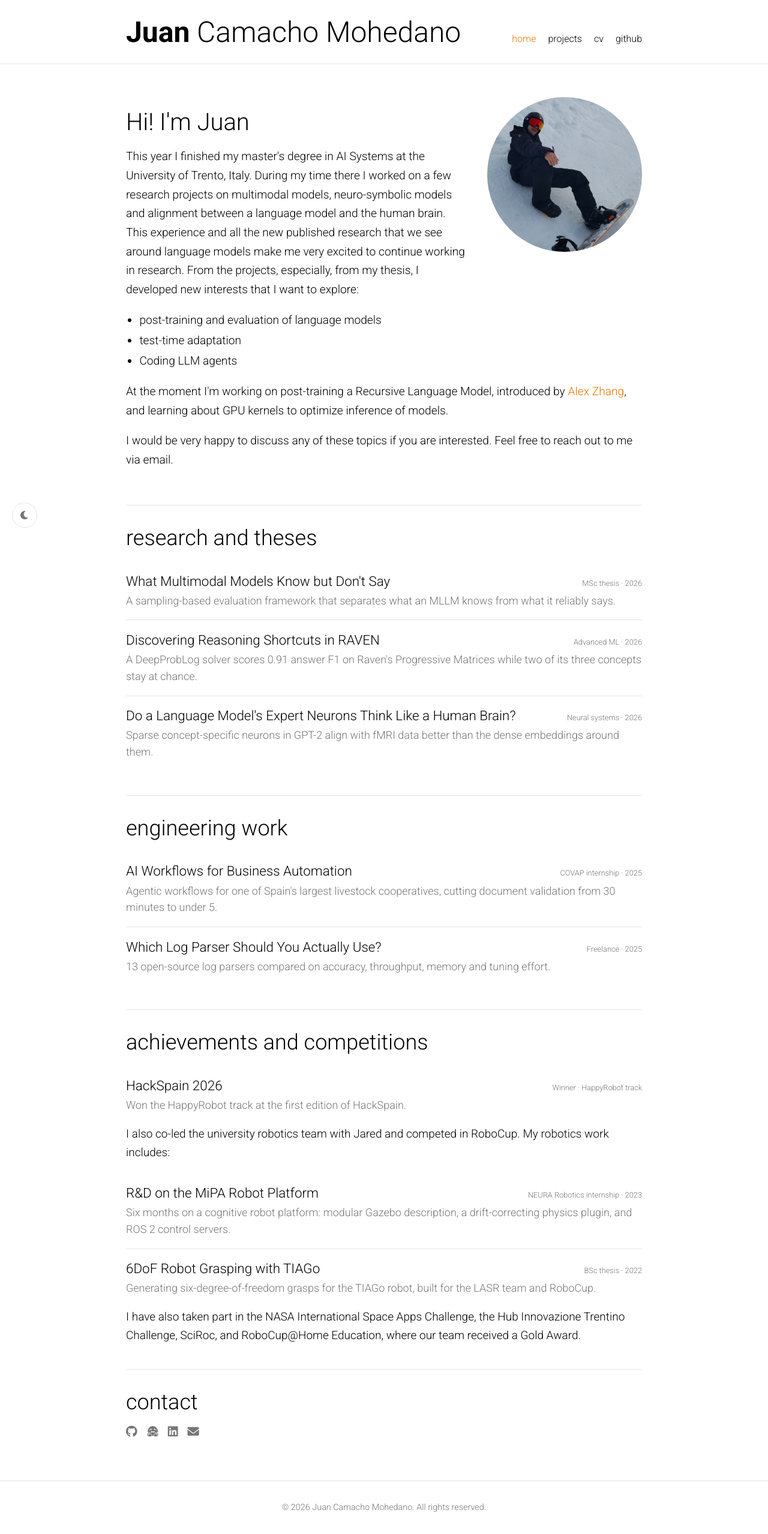
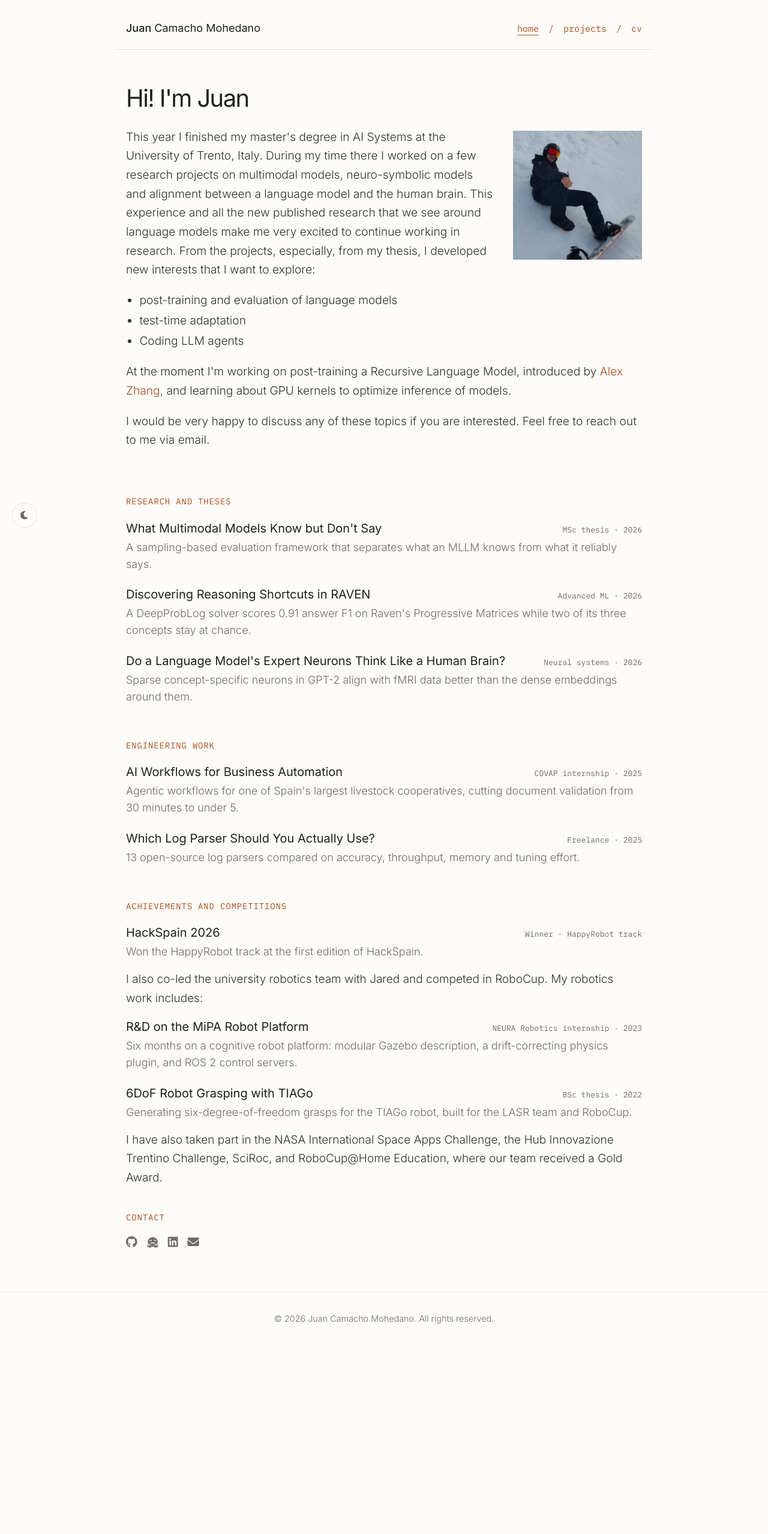
Before and after one commit to jucamohedano/jucamohedano.github.io, a Jekyll site: the page built from index.md, in a window 1280 px wide. Shown: the whole page at 60% size. Built offline with Jekyll 4.4.1, drawn with Linux system fonts in a browser that asks for light colours; after the commit the page ends 2242 px from its top, so only the background shows below that.

Commit message:
Apply warm notebook design

```diff
--- a/_layouts/default.html
+++ b/_layouts/default.html
@@ -16,7 +16,7 @@
     <link rel="stylesheet" href="https://cdnjs.cloudflare.com/ajax/libs/font-awesome/6.0.0/css/all.min.css">
     <link rel="preconnect" href="https://fonts.googleapis.com">
     <link rel="preconnect" href="https://fonts.gstatic.com" crossorigin>
-    <link href="https://fonts.googleapis.com/css2?family=Roboto:ital,wght@0,300;0,400;0,500;0,700;1,400&display=swap" rel="stylesheet">
+    <link href="https://fonts.googleapis.com/css2?family=IBM+Plex+Mono:wght@400;500&family=Inter:ital,wght@0,300;0,400;0,500;0,700;1,400&display=swap" rel="stylesheet">
     {% feed_meta %}
     {% seo %}
 </head>
@@ -27,11 +27,12 @@
         <div class="container">
             {% assign first_name = site.title | split: " " | first %}
             <a class="site-title" href="{{ "/" | relative_url }}"><span class="site-title-first">{{ first_name }}</span>{{ site.title | remove_first: first_name }}</a>
-            <nav class="site-nav">
+            <nav class="site-nav" aria-label="Main navigation">
                 <a class="nav-link{% if page.url == "/" %} active{% endif %}" href="{{ "/" | relative_url }}">home</a>
+                <span class="nav-separator" aria-hidden="true">/</span>
                 <a class="nav-link{% if page.url == "/projects/" %} active{% endif %}" href="{{ "/projects/" | relative_url }}">projects</a>
-                <a class="nav-link" href="{{ "/assets/files/Juan_Camacho_CV.pdf" | relative_url }}" target="_blank">cv</a>
-                <a class="nav-link" href="https://github.com/{{ site.github_username }}" target="_blank">github</a>
+                <span class="nav-separator" aria-hidden="true">/</span>
+                <a class="nav-link" href="{{ "/assets/files/Juan_Camacho_CV.pdf" | relative_url }}" target="_blank" rel="noopener">cv</a>
             </nav>
         </div>
     </header>
--- a/css/styles.css
+++ b/css/styles.css
@@ -1,14 +1,14 @@
-/* Base Styles for Minimalist Site */
+/* Warm notebook: readable prose with monospaced navigation and dates. */
 :root {
     /* Light Theme (Default) */
-    --background-color: #fff;
-    --text-color: #000;
-    --heading-color: #000;
-    --text-muted: #767676;
-    --link-color: #e77500;
-    --border-color: rgba(0, 0, 0, 0.1);
-    --code-bg: rgba(181, 9, 172, 0.05);
-    --accent: #e77500;
+    --background-color: #fdfcf9;
+    --text-color: #30302e;
+    --heading-color: #20201e;
+    --text-muted: #706b64;
+    --link-color: #ad4d1d;
+    --border-color: #e6e0d7;
+    --code-bg: #f3eee6;
+    --accent: #ad4d1d;
     --callout-bg: #eef4fc;
     --callout-border: #d3e3f8;
     --code-accent: #b3255e;
@@ -28,14 +28,14 @@
 
 /* Dark Theme */
 [data-theme="dark"] {
-    --background-color: #1c1c1d;
-    --text-color: #e8e8e8;
-    --heading-color: #fff;
-    --text-muted: #8c8c8c;
-    --link-color: #2698ba;
-    --border-color: #424246;
-    --code-bg: #2c3237;
-    --accent: #2698ba;
+    --background-color: #201e1b;
+    --text-color: #e4dfd7;
+    --heading-color: #f7f2ea;
+    --text-muted: #b0a699;
+    --link-color: #f0ab78;
+    --border-color: #494139;
+    --code-bg: #2d2823;
+    --accent: #f0ab78;
     --callout-bg: #14212f;
     --callout-border: #24405e;
     --code-accent: #f27da2;
@@ -56,14 +56,14 @@
 /* No-JS fallback: follow the OS theme when JS never set data-theme */
 @media (prefers-color-scheme: dark) {
     html:not([data-theme]) {
-        --background-color: #1c1c1d;
-        --text-color: #e8e8e8;
-        --heading-color: #fff;
-        --text-muted: #8c8c8c;
-        --link-color: #2698ba;
-        --border-color: #424246;
-        --code-bg: #2c3237;
-        --accent: #2698ba;
+        --background-color: #201e1b;
+        --text-color: #e4dfd7;
+        --heading-color: #f7f2ea;
+        --text-muted: #b0a699;
+        --link-color: #f0ab78;
+        --border-color: #494139;
+        --code-bg: #2d2823;
+        --accent: #f0ab78;
         --callout-bg: #14212f;
         --callout-border: #24405e;
         --code-accent: #f27da2;
@@ -91,7 +91,7 @@
 
 /* Typography & Base Styles */
 body {
-    font-family: "Roboto", -apple-system, BlinkMacSystemFont, "Segoe UI", Helvetica, Arial, sans-serif;
+    font-family: "Inter", -apple-system, BlinkMacSystemFont, "Segoe UI", Helvetica, Arial, sans-serif;
     line-height: 1.65;
     color: var(--text-color);
     background-color: var(--background-color);
@@ -166,7 +166,7 @@ hr {
 }
 
 code, pre {
-    font-family: "SFMono-Regular", Consolas, "Liberation Mono", Menlo, monospace;
+    font-family: "IBM Plex Mono", "SFMono-Regular", Consolas, "Liberation Mono", Menlo, monospace;
 }
 
 code {
@@ -192,7 +192,7 @@ pre code {
 
 /* Layout */
 .site-header {
-    border-bottom: 1px solid var(--border-color);
+    padding-top: 1rem;
 }
 
 .site-header .container {
@@ -200,15 +200,16 @@ pre code {
     flex-wrap: wrap;
     align-items: baseline;
     justify-content: space-between;
-    gap: 0.3rem 1.5rem;
-    padding-top: 0.85rem;
-    padding-bottom: 0.85rem;
+    gap: 0.75rem 1.5rem;
+    padding-top: 1rem;
+    padding-bottom: 1.25rem;
+    border-bottom: 1px solid var(--border-color);
 }
 
 .site-title {
     color: var(--heading-color);
-    font-size: 3rem;
-    font-weight: 300;
+    font-size: 1.125rem;
+    font-weight: 400;
 }
 
 .site-title:hover {
@@ -217,29 +218,42 @@ pre code {
 }
 
 .site-title-first {
-    font-weight: 700;
+    font-weight: 500;
 }
 
 .site-nav {
     display: flex;
     flex-wrap: wrap;
-    gap: 0 1.25rem;
-    font-size: 1rem;
+    align-items: baseline;
+    gap: 0 1rem;
+    font-family: "IBM Plex Mono", "SFMono-Regular", Consolas, monospace;
+    font-size: 0.9375rem;
+    font-weight: 400;
 }
 
 .site-nav .nav-link {
-    color: var(--text-color);
+    color: var(--link-color);
 }
 
 .site-nav .nav-link:hover,
 .site-nav .nav-link.active {
     color: var(--accent);
-    text-decoration: none;
+    text-decoration: underline;
+    text-underline-offset: 0.35em;
+}
+
+.nav-separator {
+    color: var(--accent);
+}
+
+a:focus-visible {
+    outline: 2px solid var(--accent);
+    outline-offset: 4px;
 }
 
 /* Main Content */
 main {
-    padding: 3rem 0 2rem;
+    padding: 3.5rem 0 2rem;
 }
 
 section {
@@ -247,15 +261,19 @@ section {
 }
 
 .section-title {
-    margin: 0 0 1rem;
-    padding-top: 2rem;
-    border-top: 1px solid var(--border-color);
-    font-size: 2.25rem;
+    margin: 0 0 1.25rem;
+    color: var(--accent);
+    font-family: "IBM Plex Mono", "SFMono-Regular", Consolas, monospace;
+    font-size: 0.875rem;
+    font-weight: 400;
+    letter-spacing: 0.06em;
+    line-height: 1.6;
+    text-transform: uppercase;
 }
 
 .page-title {
     margin: 0 0 0.5rem;
-    font-size: 3rem;
+    font-size: 2.5rem;
 }
 
 .page-description {
@@ -266,16 +284,21 @@ section {
 /* Bio Section */
 .bio {
     display: flow-root;
-    margin-bottom: 2.5rem;
+    margin-bottom: 3.5rem;
     font-size: 1.2rem;
+}
+
+.home-greeting {
+    margin: 0 0 1.5rem;
+    letter-spacing: -0.04em;
+    font-weight: 400;
 }
 
 .profile-photo {
     float: right;
-    width: 30%;
+    width: 25%;
     height: auto;
-    margin: 0.4rem 0 1rem 2rem;
-    border-radius: 50%;
+    margin: 0.35rem 0 1rem 2rem;
 }
 
 .bio ul.interests {
@@ -330,21 +353,16 @@ html:not([data-theme]) .theme-toggle {
 .post-list {
     list-style: none;
     padding: 0;
-    border-top: 1px solid var(--border-color);
 }
 
 .post-item {
-    padding: 2rem 0;
-    border-bottom: 1px solid var(--border-color);
-}
-
-.post-item:last-child {
-    border-bottom: none;
+    padding: 1.5rem 0;
 }
 
 .post-item .post-title {
     margin: 0 0 0.3rem;
-    font-size: 1.6rem;
+    font-size: 1.35rem;
+    font-weight: 400;
     line-height: 1.3;
 }
 
@@ -359,12 +377,19 @@ html:not([data-theme]) .theme-toggle {
 
 .post-meta {
     color: var(--text-muted);
-    font-size: 0.8rem;
+    font-size: 0.8125rem;
     margin-bottom: 0.6rem;
 }
 
+.post-meta,
+.hl-meta {
+    font-family: "IBM Plex Mono", "SFMono-Regular", Consolas, monospace;
+    font-variant-numeric: tabular-nums;
+    font-weight: 400;
+}
+
 .post-excerpt {
-    color: var(--text-muted);
+    color: var(--text-color);
 }
 
 .post-excerpt > :last-child {
@@ -381,12 +406,11 @@ html:not([data-theme]) .theme-toggle {
 }
 
 .home-list li {
-    padding: 1.1rem 0;
-    border-bottom: 1px solid var(--border-color);
+    padding: 0 0 1.5rem;
 }
 
 .home-list li:last-child {
-    border-bottom: none;
+    padding-bottom: 1rem;
 }
 
 .hl-top {
@@ -397,8 +421,8 @@ html:not([data-theme]) .theme-toggle {
 }
 
 .hl-title {
-    font-size: 1.4rem;
-    font-weight: 300;
+    font-size: 1.25rem;
+    font-weight: 400;
     line-height: 1.35;
     margin: 0;
 }
@@ -414,7 +438,7 @@ html:not([data-theme]) .theme-toggle {
 
 .hl-meta {
     flex-shrink: 0;
-    font-size: 0.8rem;
+    font-size: 0.8125rem;
     color: var(--text-muted);
     white-space: nowrap;
 }
@@ -496,15 +520,20 @@ footer p {
     }
 
     .site-title {
-        font-size: 1.75rem;
+        font-size: 1.125rem;
     }
 
-    .section-title {
-        font-size: 1.9rem;
+    .site-nav {
+        gap: 0 0.8rem;
+        font-size: 0.875rem;
+    }
+
+    main {
+        padding-top: 2.5rem;
     }
 
     .page-title {
-        font-size: 2.5rem;
+        font-size: 2rem;
     }
 
     .hl-top {
@@ -515,7 +544,8 @@ footer p {
     .profile-photo {
         float: none;
         display: block;
-        width: 50%;
+        width: 45%;
+        max-width: 180px;
         margin: 0 0 1.5rem;
     }
 }
@@ -578,7 +608,7 @@ footer p {
     max-width: 560px;
     height: auto;
     margin: 0 auto;
-    font-family: "Roboto", -apple-system, Helvetica, Arial, sans-serif;
+    font-family: "Inter", -apple-system, Helvetica, Arial, sans-serif;
 }
 
 .figure-svg.wide svg {
--- a/index.md
+++ b/index.md
@@ -3,8 +3,8 @@ layout: default
 ---
 
 <section class="bio">
+    <h1 class="home-greeting">Hi! I'm Juan</h1>
     <img class="profile-photo" src="{{ "/assets/images/profile_pic.png" | relative_url }}" alt="{{ site.title }}" width="460" height="460">
-    <h1 class="home-greeting">Hi! I'm Juan</h1>
     <p>
         This year I finished my master's degree in AI Systems at the University
         of Trento, Italy. During my time there I worked on a few research
```
Also changed, not shown: AGENTS.md (+1 -1 lines).
